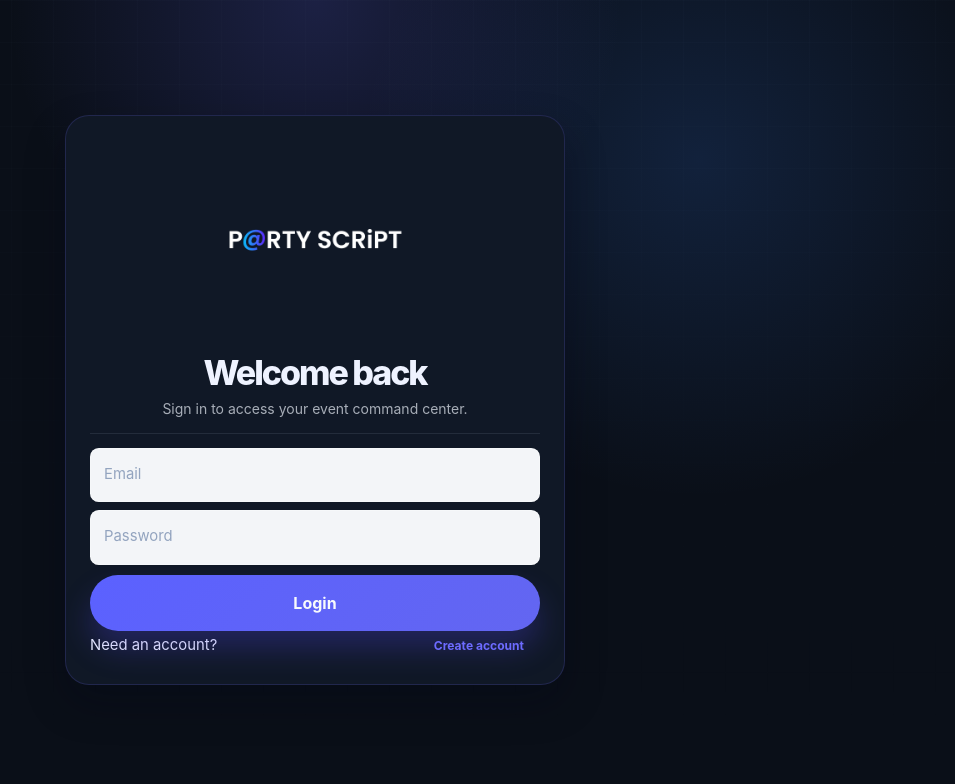
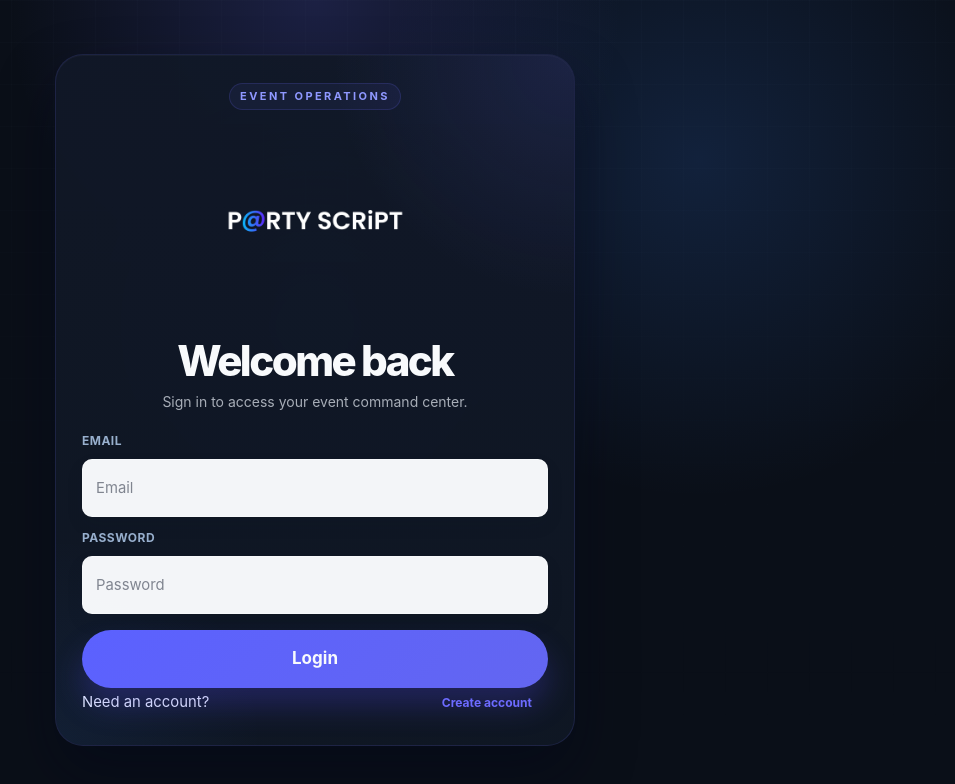
Before and after one commit to sushantahwr2001-droid/party-script, a React (Vite) app: page /login in a window 1280 px wide. Shown: the top 784 px of the page, without its empty margins (325-1280 px from the left). Built offline with nearby package versions, Linux system fonts and the light colour scheme; no server answers.

Commit message:
Redesign auth page presentation

```diff
--- a/src/pages/Login.jsx
+++ b/src/pages/Login.jsx
@@ -4,7 +4,6 @@ import {
   Box,
   Button,
   Card,
-  Divider,
   Stack,
   TextField,
   Typography,
@@ -30,6 +29,14 @@ const AUTH_COPY = {
     footerPrompt: "Already have an account?",
     footerAction: "Back to sign in",
   },
+};
+
+const fieldLabel = {
+  fontSize: 12,
+  fontWeight: 700,
+  letterSpacing: "0.04em",
+  textTransform: "uppercase",
+  color: "rgba(191, 219, 254, 0.78)",
 };
 
 export default function Login() {
@@ -99,19 +106,70 @@ export default function Login() {
         }}
       />
 
+      <Box
+        sx={{
+          position: "absolute",
+          top: "12%",
+          left: "50%",
+          width: 460,
+          height: 460,
+          transform: "translateX(-50%)",
+          borderRadius: "50%",
+          background: "radial-gradient(circle, rgba(99,102,241,0.22) 0%, rgba(99,102,241,0.08) 30%, transparent 72%)",
+          filter: "blur(12px)",
+          pointerEvents: "none",
+        }}
+      />
+
       <Card
         sx={{
           position: "relative",
           width: "100%",
-          maxWidth: 500,
-          p: { xs: 2.5, md: 3 },
-          borderRadius: 6,
-          background: "#101826",
-          border: "1px solid rgba(109, 107, 255, 0.18)",
-          boxShadow: "0 18px 40px rgba(2, 6, 23, 0.32)",
+          maxWidth: 520,
+          px: { xs: 2.5, md: 3.25 },
+          py: { xs: 3, md: 3.5 },
+          borderRadius: 7,
+          background:
+            "linear-gradient(180deg, rgba(17,24,39,0.96) 0%, rgba(15,23,36,0.98) 100%)",
+          border: "1px solid rgba(109, 107, 255, 0.14)",
+          boxShadow:
+            "0 28px 60px rgba(2, 6, 23, 0.46), inset 0 1px 0 rgba(255,255,255,0.03)",
+          overflow: "hidden",
         }}
       >
-        <Stack spacing={1} sx={{ textAlign: "center", alignItems: "center" }}>
+        <Box
+          sx={{
+            position: "absolute",
+            inset: 0,
+            background:
+              "radial-gradient(circle at top right, rgba(99,102,241,0.14), transparent 28%), radial-gradient(circle at bottom left, rgba(59,130,246,0.08), transparent 24%)",
+            pointerEvents: "none",
+          }}
+        />
+
+        <Stack spacing={1.25} sx={{ position: "relative", textAlign: "center", alignItems: "center" }}>
+          <Box
+            sx={{
+              px: 1.25,
+              py: 0.55,
+              borderRadius: 999,
+              border: "1px solid rgba(99,102,241,0.18)",
+              background: "rgba(99,102,241,0.08)",
+            }}
+          >
+            <Typography
+              sx={{
+                fontSize: 11,
+                letterSpacing: "0.22em",
+                textTransform: "uppercase",
+                fontWeight: 700,
+                color: "#8f98ff",
+              }}
+            >
+              Event Operations
+            </Typography>
+          </Box>
+
           <Box
             component="img"
             src={partyScriptLogoLight}
@@ -119,18 +177,19 @@ export default function Login() {
             sx={{
               display: "block",
               width: "100%",
-              maxWidth: 208,
+              maxWidth: 210,
               height: "auto",
               objectFit: "contain",
-              mb: 0,
+              mt: 0.5,
             }}
           />
           <Typography
             sx={{
-              fontSize: { xs: 24, md: 34 },
-              lineHeight: 1.02,
+              fontSize: { xs: 30, md: 42 },
+              lineHeight: 0.98,
               letterSpacing: "-0.06em",
               fontWeight: 800,
+              color: "#f8fafc",
             }}
           >
             {copy.title}
@@ -139,7 +198,7 @@ export default function Login() {
             sx={{
               maxWidth: 340,
               fontSize: 14,
-              lineHeight: 1.45,
+              lineHeight: 1.6,
               color: "rgba(226, 232, 240, 0.72)",
             }}
           >
@@ -147,9 +206,16 @@ export default function Login() {
           </Typography>
         </Stack>
 
-        <Divider sx={{ my: 1.75, borderColor: "rgba(148, 163, 184, 0.14)" }} />
-
-        <Box component="form" onSubmit={handleSubmit} sx={{ display: "grid", gap: 1 }}>
+        <Box
+          component="form"
+          onSubmit={handleSubmit}
+          sx={{
+            position: "relative",
+            display: "grid",
+            gap: 1.15,
+            mt: 2.25,
+          }}
+        >
           {!isConfigured ? (
             <Alert severity="warning">
               Supabase isn&apos;t configured yet. Add `VITE_SUPABASE_URL` and
@@ -157,8 +223,8 @@ export default function Login() {
             </Alert>
           ) : null}
 
+          <Typography sx={fieldLabel}>Email</Typography>
           <TextField
-            label="Email"
             value={form.email}
             onChange={handleChange("email")}
             fullWidth
@@ -167,16 +233,17 @@ export default function Login() {
             InputLabelProps={{ shrink: false, sx: { display: "none" } }}
             sx={{
               "& .MuiOutlinedInput-root": {
-                minHeight: 54,
-                borderRadius: 2.2,
+                minHeight: 58,
+                borderRadius: 2.5,
                 bgcolor: "rgba(248, 250, 252, 0.98)",
                 color: "#0f172a",
+                boxShadow: "0 8px 18px rgba(15, 23, 42, 0.08)",
               },
             }}
           />
 
+          <Typography sx={{ ...fieldLabel, mt: 0.4 }}>Password</Typography>
           <TextField
-            label="Password"
             type="password"
             value={form.password}
             onChange={handleChange("password")}
@@ -186,10 +253,11 @@ export default function Login() {
             InputLabelProps={{ shrink: false, sx: { display: "none" } }}
             sx={{
               "& .MuiOutlinedInput-root": {
-                minHeight: 54,
-                borderRadius: 2.2,
+                minHeight: 58,
+                borderRadius: 2.5,
                 bgcolor: "rgba(248, 250, 252, 0.98)",
                 color: "#0f172a",
+                boxShadow: "0 8px 18px rgba(15, 23, 42, 0.08)",
               },
             }}
           />
@@ -223,10 +291,10 @@ export default function Login() {
             variant="contained"
             disabled={submitting || !isConfigured}
             sx={{
-              mt: 0.25,
-              minHeight: 56,
+              mt: 0.8,
+              minHeight: 58,
               borderRadius: 999,
-              fontSize: 16,
+              fontSize: 17,
               fontWeight: 700,
               background: "linear-gradient(135deg, #5b61ff 0%, #6366f1 100%)",
               boxShadow: "0 18px 30px rgba(79, 70, 229, 0.28)",
@@ -246,7 +314,7 @@ export default function Login() {
         <Stack
           direction="row"
           spacing={1}
-          mt={1.25}
+          mt={1.75}
           sx={{ alignItems: "center", justifyContent: "space-between" }}
         >
           <Typography fontSize={13} color="rgba(226, 232, 240, 0.62)">
```
